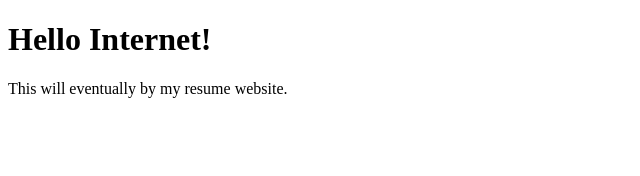
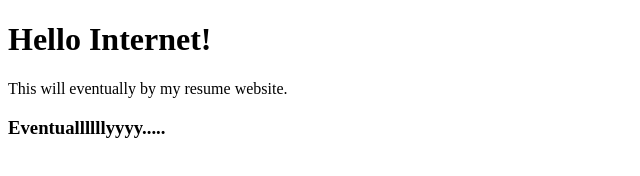
Before and after one commit to jennvking/jennvking.github.io, a plain HTML site: page index.html in a window 1280 px wide. Shown: the whole page, without its empty margins (0-640 px from the left). Drawn offline with Linux system fonts and the light colour scheme.

Commit message:
Index test

```diff
--- a/index.html
+++ b/index.html
@@ -6,5 +6,6 @@
 <body>
     <h1>Hello Internet!</h1>
     <p>This will eventually by my resume website.</p>
+    <h3>Eventuallllllyyyy.....</h3>
 </body>
 </html>
```
